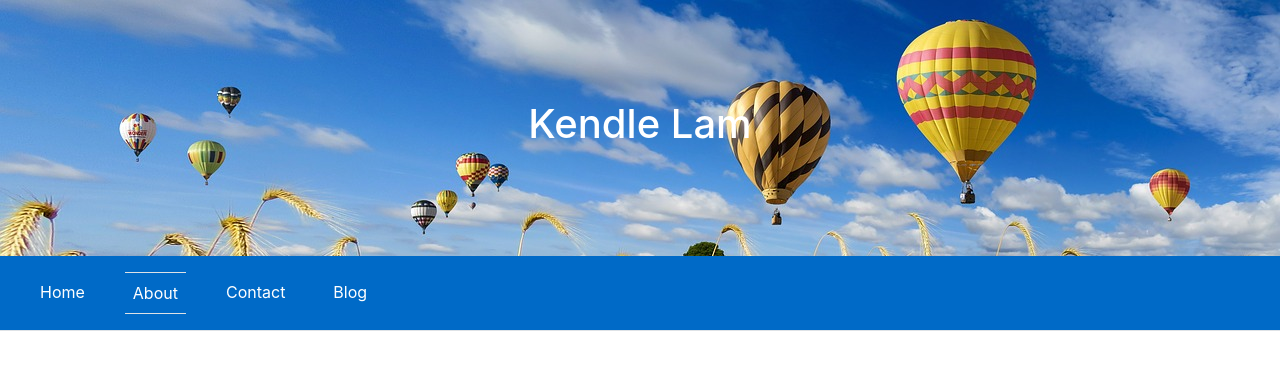
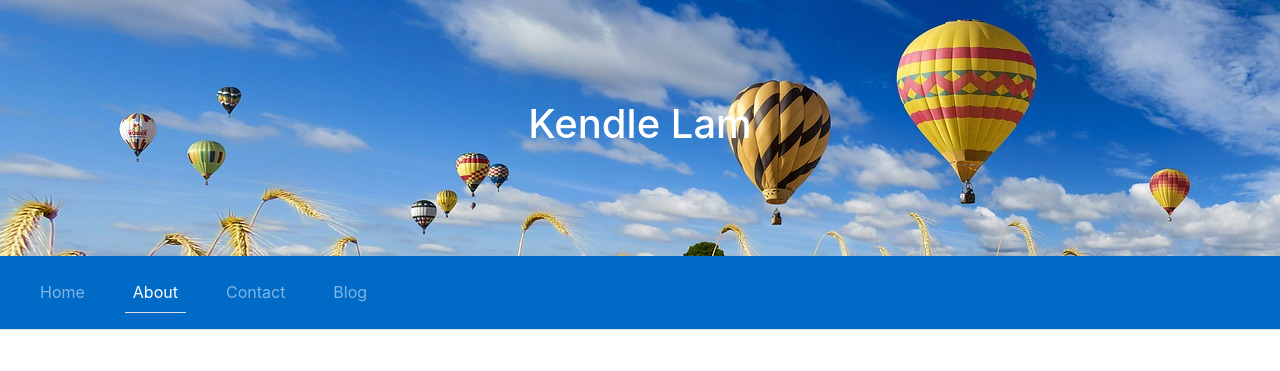
Before and after one commit to GeneralEggnog/animated-octo-funicular, a Flask app: page /about in a window 1280 px wide. Shown: the top 371 px of the page. Run offline with Flask 2, Linux system fonts and the light colour scheme; some libraries are stand-ins or nearby versions.

Commit message:
navbar improvmeents

```diff
--- a/flaskblog/templates/layout.html
+++ b/flaskblog/templates/layout.html
@@ -35,15 +35,15 @@
     <div class="header">
         <h1>Kendle Lam</h1>
     </div>
-    <nav class="navbar navbar-expand-lg p-2 border-bottom" style="background-color:rgb(0, 106, 199)">
-        <button class="navbar-toggler" type="button" data-toggle="collapse" data-target="#navbarSupportedContent" aria-controls="navbarSupportedContent" aria-expanded="false" aria-label="Toggle navigation">
+    <nav class="navbar navbar-expand-lg p-2 border-bottom navbar-dark" style="background-color:rgb(0, 106, 199)">
+        <button class="navbar-toggler" type="button" data-toggle="collapse" data-target="#navbarSupportedContent">
             <span class="navbar-toggler-icon"></span>
           </button>
           <div class="p-2 collapse navbar-collapse" id="navbarSupportedContent">
             <ul class="navbar-nav" >
                 {% for href, id, caption in navigation_bar %}
                 {% if id == active_page %}
-                <li class="nav-item mx-3 border-top border-bottom"><a class="nav-link" href="{{ url_for(href) }}">{{ caption|e }}</a></li>
+                <li class="nav-item mx-3 border-bottom"><a class="nav-link text-white" href="{{ url_for(href) }}">{{ caption|e }}</a></li>
                 {% else %}
                 <li class="nav-item mx-3"><a class="nav-link" href="{{ url_for(href) }}">{{ caption|e }}</a></li>
                 {% endif%}
```
